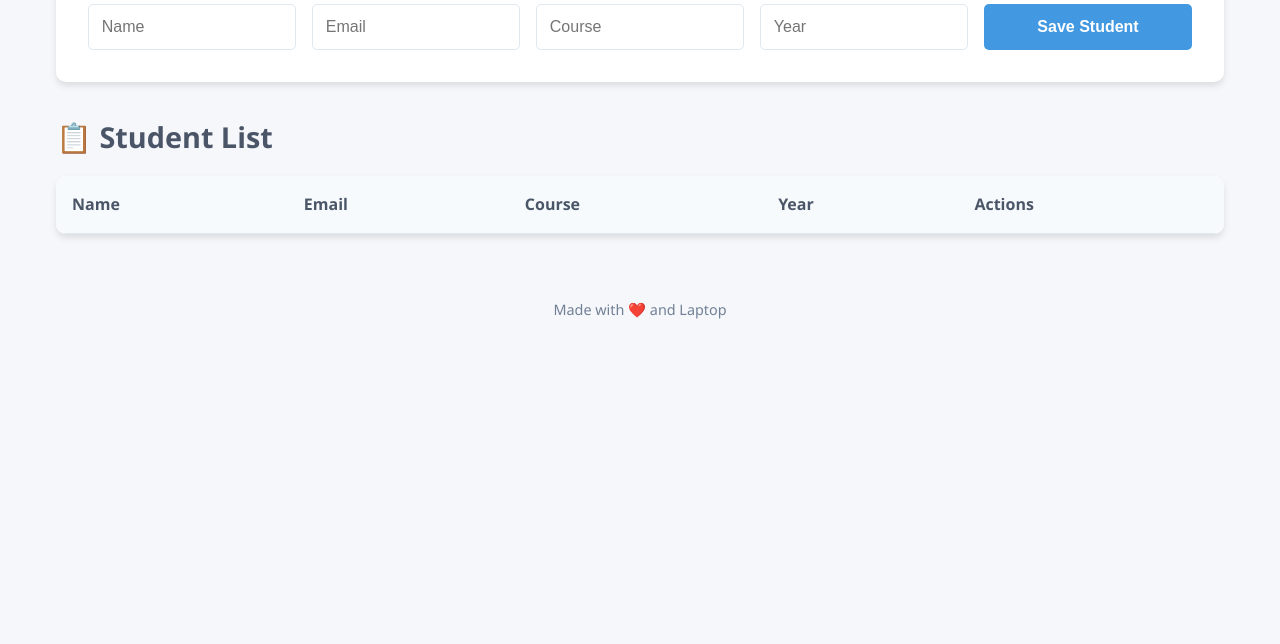
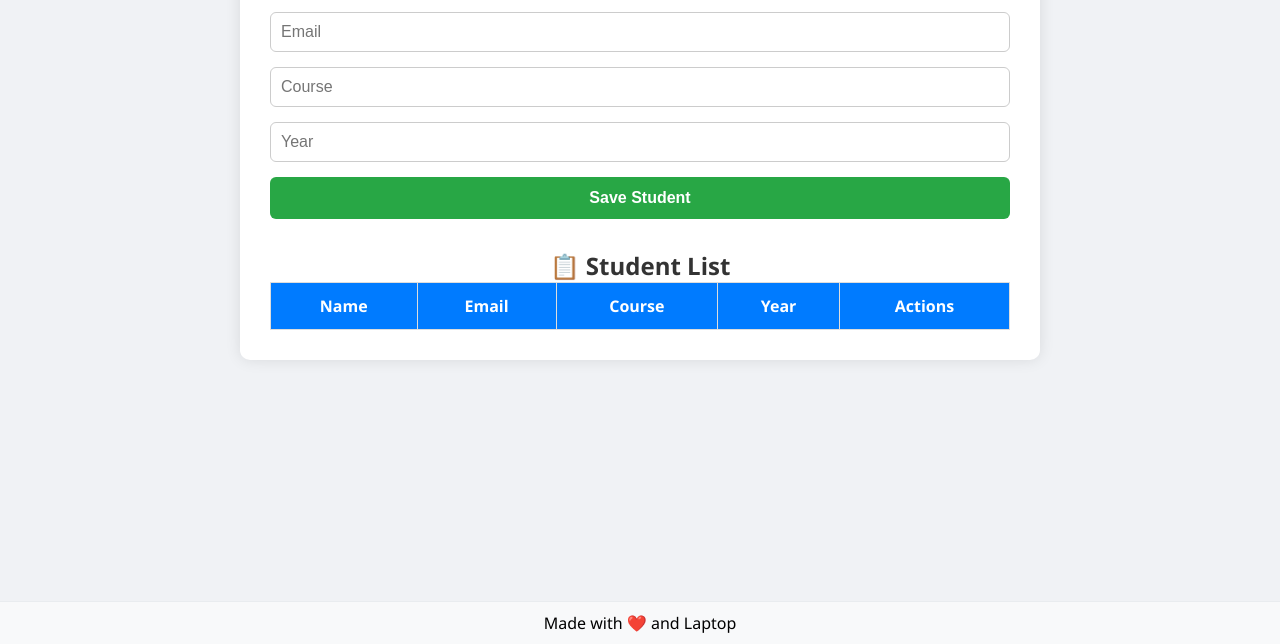
Before and after one commit to Sarthak78tom/student-crud-app, a website: page public/index.html in a window 1280 px wide. Shown: the part 156-800 px from the top of the page. Drawn offline with Linux system fonts and the light colour scheme; no server answers.

Commit message:
fix:revert changes! '

```diff
--- a/public/style.css
+++ b/public/style.css
@@ -7,129 +7,103 @@
 
 body {
   font-family: 'Segoe UI', Tahoma, Geneva, Verdana, sans-serif;
-  line-height: 1.6;
-  background: #f5f7fa;
-  color: #2d3748;
+  background: #f0f2f5;
+  margin: 0;
+  padding: 0;
 }
 
 .container {
-  max-width: 1200px;
-  margin: 2rem auto;
-  padding: 0 1rem;
+  max-width: 800px;
+  margin: 40px auto;
+  background: #fff;
+  padding: 30px;
+  box-shadow: 0 0 15px rgba(0, 0, 0, 0.1);
+  border-radius: 10px;
 }
 
-h1 {
+h1, h2 {
   text-align: center;
-  color: #2d3748;
-  margin-bottom: 2rem;
-  font-size: 2.5rem;
-  font-weight: 700;
+  color: #333;
 }
 
-h2 {
-  color: #4a5568;
-  margin: 2rem 0 1rem;
-  font-size: 1.8rem;
+form {
+  display: flex;
+  flex-direction: column;
+  gap: 15px;
+  margin-bottom: 30px;
 }
 
-/* Form Styling */
-#studentForm {
-  background: white;
-  padding: 2rem;
-  border-radius: 10px;
-  box-shadow: 0 4px 6px rgba(0, 0, 0, 0.1);
-  margin-bottom: 2rem;
-  display: grid;
-  gap: 1rem;
-  grid-template-columns: repeat(auto-fit, minmax(200px, 1fr));
+form input {
+  padding: 10px;
+  font-size: 16px;
+  border: 1px solid #ccc;
+  border-radius: 6px;
 }
 
-input {
-  padding: 0.8rem;
-  border: 1px solid #e2e8f0;
-  border-radius: 5px;
-  font-size: 1rem;
-  transition: border-color 0.3s ease;
+form button {
+  padding: 12px;
+  background-color: #28a745;
+  color: white;
+  font-weight: bold;
+  font-size: 16px;
+  border: none;
+  border-radius: 6px;
+  cursor: pointer;
 }
 
-input:focus {
-  outline: none;
-  border-color: #4299e1;
-  box-shadow: 0 0 0 3px rgba(66, 153, 225, 0.1);
+form button:hover {
+  background-color: #218838;
 }
 
-button {
-  background: #4299e1;
-  color: white;
-  padding: 0.8rem 1.5rem;
-  border: none;
-  border-radius: 5px;
-  cursor: pointer;
-  font-size: 1rem;
-  font-weight: 600;
-  transition: background-color 0.3s ease;
+table {
+  width: 100%;
+  border-collapse: collapse;
 }
 
-button:hover {
-  background: #3182ce;
-}
-
-/* Table Styling */
-#studentTable {
-  width: 100%;
-  background: white;
-  border-radius: 10px;
-  box-shadow: 0 4px 6px rgba(0, 0, 0, 0.1);
-  border-collapse: collapse;
-  overflow: hidden;
+thead {
+  background-color: #007bff;
+  color: white;
 }
 
 th, td {
-  padding: 1rem;
-  text-align: left;
-  border-bottom: 1px solid #e2e8f0;
+  padding: 12px;
+  text-align: center;
+  border: 1px solid #ddd;
 }
 
-th {
-  background: #f7fafc;
-  font-weight: 600;
-  color: #4a5568;
+tr:nth-child(even) {
+  background-color: #f9f9f9;
 }
 
-tr:hover {
-  background: #f7fafc;
+.actions button {
+  margin: 0 5px;
+  padding: 6px 12px;
+  font-size: 14px;
+  border-radius: 5px;
+  cursor: pointer;
+  border: none;
 }
 
-/* Action Buttons */
-.action-btn {
-  padding: 0.5rem 1rem;
-  margin: 0 0.25rem;
-  border-radius: 4px;
-  font-size: 0.875rem;
+.actions .edit {
+  background-color: #ffc107;
+  color: #000;
 }
 
-.edit-btn {
-  background: #48bb78;
+.actions .delete {
+  background-color: #dc3545;
+  color: white;
 }
 
-.edit-btn:hover {
-  background: #38a169;
-}
-
-.delete-btn {
-  background: #f56565;
-}
-
-.delete-btn:hover {
-  background: #e53e3e;
-}
-
-/* Footer Styling */
 .footer {
+  position: fixed;
+  bottom: 0;
+  left: 0;
+  right: 0;
+  background-color: #f8f9fa;
   text-align: center;
-  padding: 2rem;
-  color: #718096;
-  font-size: 0.9rem;
+  padding: 10px;
+  border-top: 1px solid #e9ecef;
+  z-index: 1000;
 }
 
 /* Responsive Design */
--- a/server/server.js
+++ b/server/server.js
@@ -1,6 +1,7 @@
 const express = require('express');
 const path = require('path');
 const mongoose = require('mongoose');
+const cors = require('cors');
 const app = express();
 const PORT = process.env.PORT || 10000;
 
@@ -15,6 +16,7 @@ mongoose.connect(process.env.MONGODB_URI || 'your-mongo-uri', {
   .catch((err) => console.log('❌ MongoDB Connection Error:', err));
 
 // Middlewares
+app.use(cors()); // Enable CORS for all routes
 app.use(express.json());
 
 // 🔥 API Routes - ADD THIS BEFORE static files
```
